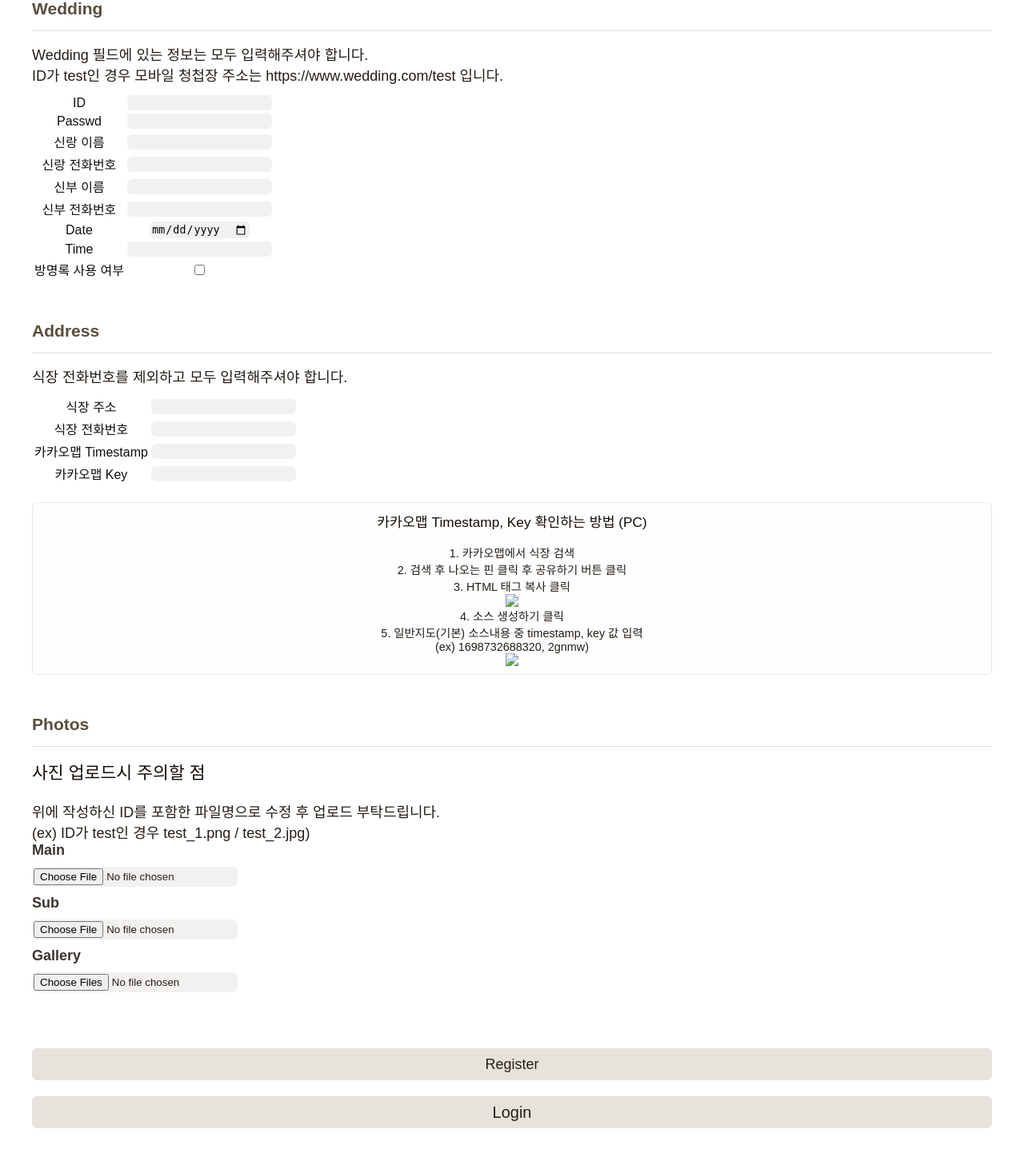
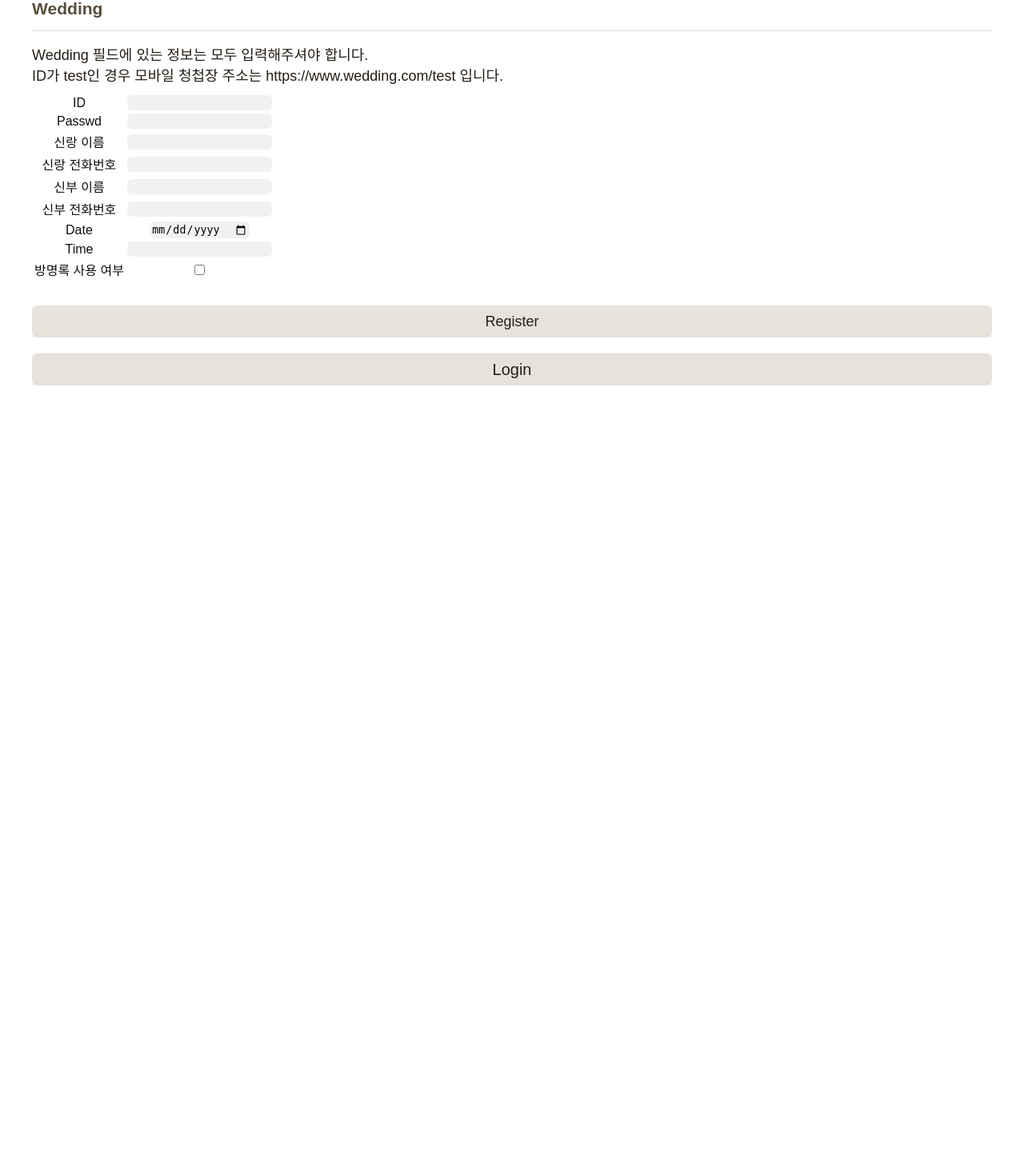
Before and after one commit to Kwonsofia/django-invitation, a Django app: template main/templates/main/admin/register.html in a window 1280 px wide. Shown: the part 109-1576 px from the top of the page at 80% size. After the commit the page ends 591 px from the top, so only its background shows below. Run offline with Django 3.2, Linux system fonts and the light colour scheme; the template is opened without the code that fills it, so the values that code supplies are empty; some libraries are stand-ins or nearby versions; some web fonts are replaced.

Commit message:
MOD: 가입 필수 입력 값 제외하고 모두 제거

```diff
--- a/main/templates/main/admin/register.html
+++ b/main/templates/main/admin/register.html
@@ -95,91 +95,6 @@
                     </tr>
                 </table>
             </div>
-
-            <h3>Address</h3>
-            <hr>
-            <p class="info-sentence">식장 전화번호를 제외하고 모두 입력해주셔야 합니다.</p>
-            <div class="section" id="address">
-                <table>
-                    <tr>
-                        <td>
-                            <label>식장 주소</label>
-                        </td>
-                        <td>
-                            <input type="text" name="address" required>
-                        </td>
-                    </tr>
-                    <tr>
-                        <td>
-                            <label>식장 전화번호</label>
-                        </td>
-                        <td>
-                            <input type="text" name="address_tel">
-                        </td>
-                    </tr>
-                    <tr>
-                        <td>
-                            <label>카카오맵 Timestamp</label>
-                        </td>
-                        <td>
-                            <input type="text" name="kakaomap_timestamp" required>
-                        </td>
-                    </tr>
-                    <tr>
-                        <td>
-                            <label>카카오맵 Key</label>
-                        </td>
-                        <td>
-                            <input type="text" name="kakaomap_key" required>
-                        </td>
-                    </tr>
-                </table>
-                <br>
-                <div id="kakao-map-description">
-                    <span>카카오맵 Timestamp, Key 확인하는 방법 (PC)</span>
-                    <br>
-                    <br>
-                    1. 카카오맵에서 식장 검색
-                    <br>
-                    2. 검색 후 나오는 핀 클릭 후 공유하기 버튼 클릭
-                    <br>
-                    3. HTML 태그 복사 클릭
-                    <br>
-                    <img src="C:\Users\hmkwon\Desktop\hm\Test\Django\invitation\django-invitation\media\img\user_admin_kakao1.PNG">
-                    <br>
-                    4. 소스 생성하기 클릭
-                    <br>
-                    5. 일반지도(기본) 소스내용 중 timestamp, key 값 입력
-                    <br>
-                    (ex) 1698732688320, 2gnmw)
-                    <br>
-                    <img src="C:\Users\hmkwon\Desktop\hm\Test\Django\invitation\django-invitation\media\img\user_admin_kakao2.PNG">
-                </div>
-            </div>
-
-            <h3>Photos</h3>
-            <hr>
-            <p class="info-sentence">
-                <span>사진 업로드시 주의할 점</span>
-                <br>
-                <br>
-                위에 작성하신 ID를 포함한 파일명으로 수정 후 업로드 부탁드립니다.
-                <br>
-                (ex) ID가 test인 경우 test_1.png / test_2.jpg)
-                <br>
-            </p>
-            <h4>Main</h4>
-            <div class="section">
-                <input type="file" name="main_image" class="img-input">
-            </div>
-            <h4>Sub</h4>
-            <div class="section">
-                <input type="file" name="sub_image" class="img-input">
-            </div>
-            <h4>Gallery</h4>
-            <div class="section" id="photos">
-                <input type="file" name="images" class="img-input" multiple>
-            </div>
             <input name="write-button" type="submit" role="button" id="register-button" value="Register" />
         </form>
         <a href="{% url 'login' %}"><button>Login</button></a>
```
